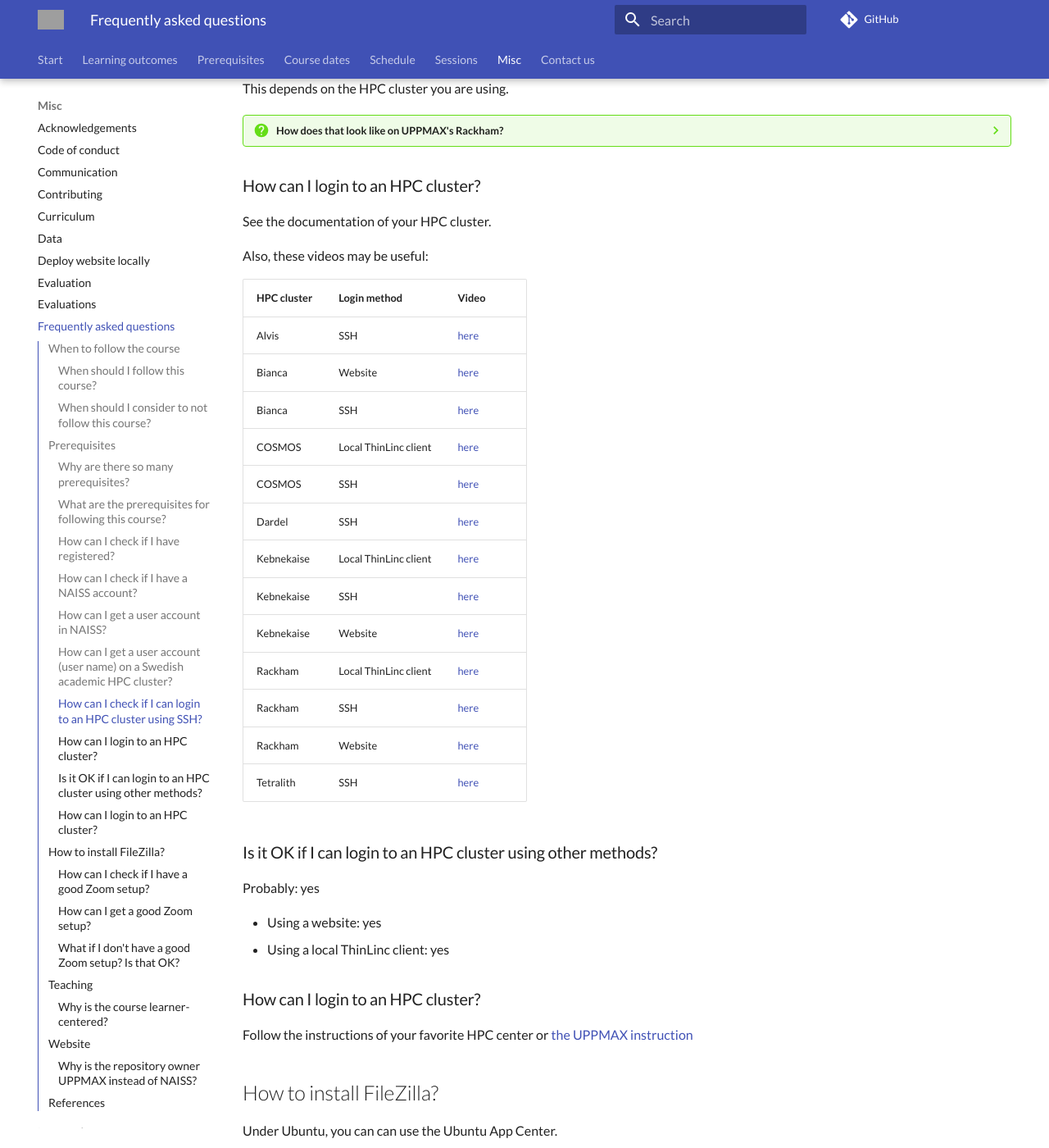
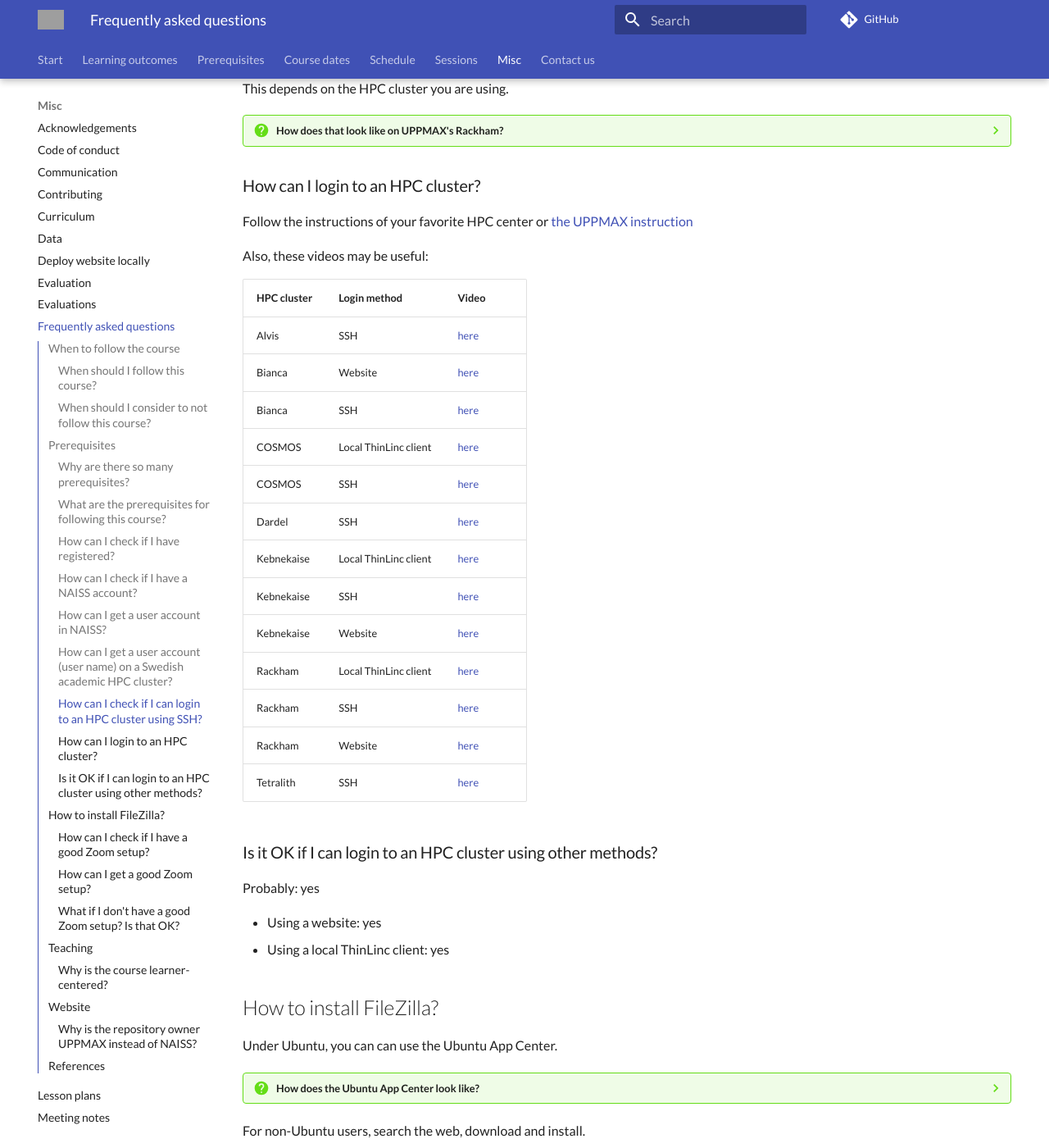
Before and after one commit to UPPMAX/naiss_file_transfer_course, an MkDocs documentation site: the page built from docs/faq/README.md, in a window 1280 px wide and 1400 px high, scrolled down 2163 px. Shown: the whole window at 82% size. Built offline with MkDocs 1.6.1 and Material for MkDocs 9.7.7, drawn with Linux system fonts in a browser that asks for light colours; comment, search, counter and statistics services are not loaded; grey boxes are pictures that could not be loaded.

Commit message:
Fix markdown

```diff
--- a/docs/faq/README.md
+++ b/docs/faq/README.md
@@ -124,7 +124,8 @@ This depends on the HPC cluster you are using.
 
 ### How can I login to an HPC cluster?
 
-See the documentation of your HPC cluster.
+Follow the instructions of your favorite HPC center
+or [the UPPMAX instruction](https://docs.uppmax.uu.se/getting_started/login_rackham_console_password/)
 
 Also, these videos may be useful:
 
@@ -150,11 +151,6 @@ Probably: yes
 
 - Using a website: yes
 - Using a local ThinLinc client: yes
-
-### How can I login to an HPC cluster?
-
-Follow the instructions of your favorite HPC center
-or [the UPPMAX instruction](https://docs.uppmax.uu.se/getting_started/login_rackham_console_password/)
 
 ## How to install FileZilla?
 
```
Also changed, not shown: docs/prereqs/README.md (+2 -1 lines).
